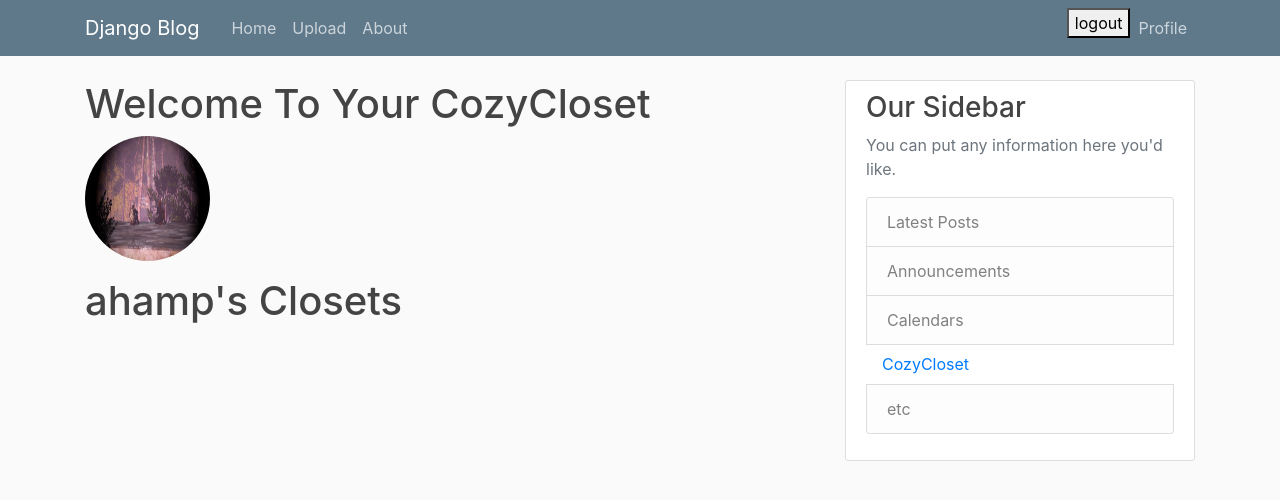
After one commit to megatnt1122/CozyCloset, a Django app: page /your_closet/ in a window 1280 px wide. The commit adds this page. Shown: the top 500 px of the page. Run offline with Django 5.2, Linux system fonts and the light colour scheme; a user stored in the database is signed in; data comes from the database, SQL or seed files in the repository; both versions use the stored data as it was after the commit; some libraries are stand-ins or nearby versions.

Commit message:
closet page is made

```diff
--- a/django_project/blog/templates/blog/base.html
+++ b/django_project/blog/templates/blog/base.html
@@ -69,6 +69,7 @@
 				<li class="list-group-item list-group-item-light">Latest Posts</li>
 				<li class="list-group-item list-group-item-light">Announcements</li>
 				<li class="list-group-item list-group-item-light">Calendars</li>
+				<a class="nav-item nav-link" href="{% url 'your_closet' %}">CozyCloset</a>
 				<li class="list-group-item list-group-item-light">etc</li>
 			  </ul>
 			</p>
--- /dev/null
+++ b/django_project/blog/templates/blog/your_closet.html
@@ -0,0 +1,6 @@
+{% extends "blog/base.html" %}
+{% block content %}
+	<h1>Welcome To Your CozyCloset</h1>
+	<img class="rounded-circle account-img" src="{{ user.profile.image.url }}">
+		<h2 class="account-heading">{{ user.username }}'s Closets</h2>
+{% endblock content %}
--- a/django_project/blog/views.py
+++ b/django_project/blog/views.py
@@ -92,3 +92,6 @@ def about(request):
 
 def list(request):
     return render(request, 'main/list.html', {'title': 'list'})
+
+def your_closet(request):
+    return render(request, 'blog/your_closet.html', {'title': 'Your CozyCloset'})
--- a/django_project/django_project/settings.py
+++ b/django_project/django_project/settings.py
@@ -25,7 +25,7 @@ SECRET_KEY = 'django-insecure-iac%6(=9&#nj_f#(o$5p)c6qm@^ykds6i$x#+yfwrm9!_!qh7%
 # SECURITY WARNING: don't run with debug turned on in production!
 DEBUG = True
 
-ALLOWED_HOSTS = ['4ch.mooo.com']
+ALLOWED_HOSTS = ['127.0.0.1'] #'4ch.mooo.com'
 
 
 # Application definition
--- a/django_project/django_project/urls.py
+++ b/django_project/django_project/urls.py
@@ -28,6 +28,7 @@ urlpatterns = [
     path('login/', auth_views.LoginView.as_view(template_name='users/login.html'), name='login'),
     path('logout/', auth_views.LogoutView.as_view(template_name='users/logout.html'), name='logout'),
     path('', include('blog.urls')),
+    path('your_closet/', user_views.your_closet, name='your_closet'),
 ]
 
 if settings.DEBUG:
--- a/django_project/users/models.py
+++ b/django_project/users/models.py
@@ -19,3 +19,20 @@ class Profile(models.Model):
             output_size = (300, 300)
             img.thumbnail(output_size)
             img.save(self.image.path)
+
+class Closet(models.Model):
+    user = models.OneToOneField(User, on_delete=models.CASCADE)
+    image = models.ImageField(default='C.png', upload_to='closet_pics')
+
+    def __str__(self):
+        return f'{self.user.username} Closet'
+
+    def save(self, *args, **kwargs):
+        super(Closet, self).save(*args, **kwargs)
+
+        img = Image.open(self.image.path)
+
+        if img.height > 300 or img.width > 300:
+            output_size = (600, 600)
+            img.thumbnail(output_size)
+            img.save(self.image.path)
--- a/django_project/users/views.py
+++ b/django_project/users/views.py
@@ -40,3 +40,15 @@ def profile(request):
     }
 
     return render(request, 'users/profile.html', context)
+
+@login_required
+def your_closet(request):
+    u_form = UserUpdateForm(instance=request.user)
+    p_form = ProfileUpdateForm(instance=request.user.profile)
+
+    context = {
+        'u_form': u_form,
+        'p_form': p_form
+    }
+
+    return render(request, 'blog/your_closet.html', context)
```
Also changed, not shown: How to run.txt (added, +18 -0 lines), django_project/blog/templates/blog/closet.jpg (added), django_project/db.sqlite3, django_project/media/Wish.jpg (added), django_project/media/profile_pics/3813274_JCFox_1631895165.jcfox_luuu_sticker_68.png (added), 2 other files.
